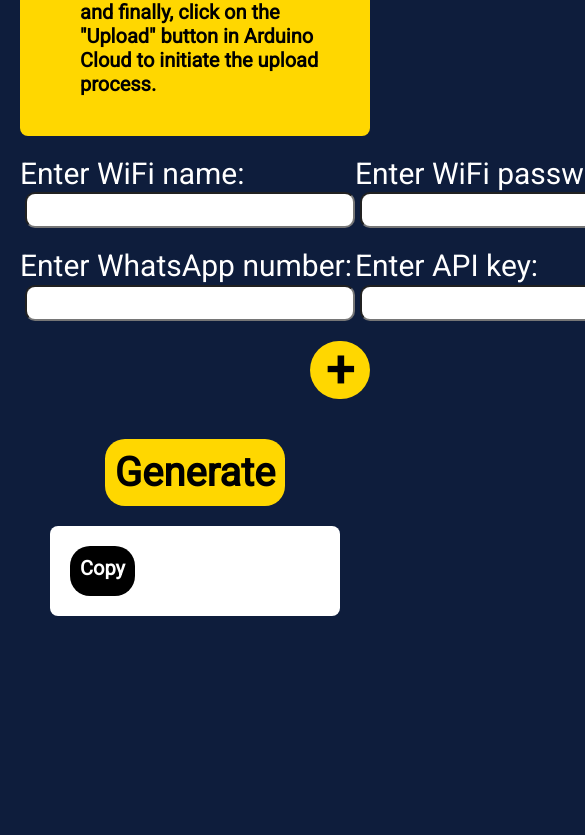
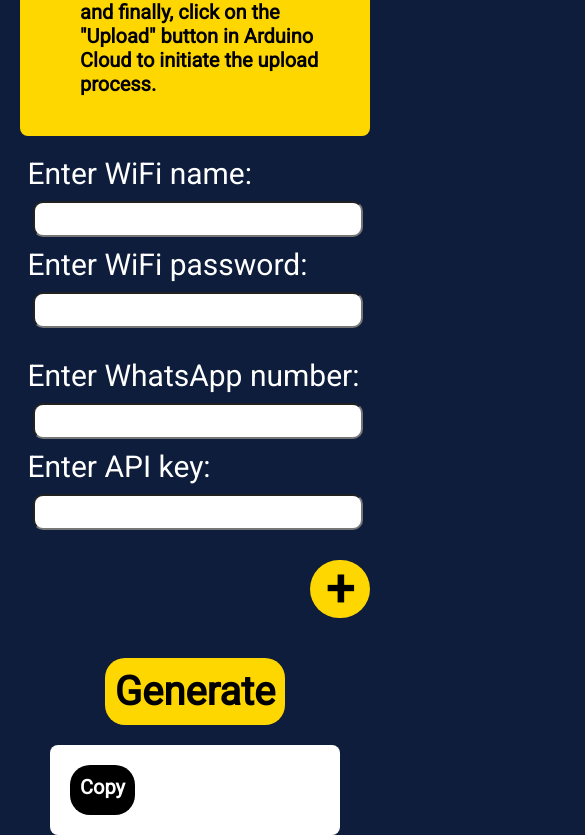
Before and after one commit to Abdul-Hafeez-Galib/GloveLink, a React (Create React App) app: page / in a window 390 px wide. Shown: the part 1067-1902 px from the top of the page, 585 px wide, since content can reach past the window. Before the commit the page ends 1683 px from the top, so only its background shows below. Built offline with nearby package versions, Linux system fonts and the light colour scheme.

Commit message:
responsiveness

```diff
--- a/src/App.css
+++ b/src/App.css
@@ -217,3 +217,38 @@ body{
 input {
     margin-left: 5px;
 }
+
+@media screen and (max-width: 768px) {
+    .all-details-box{
+        display: flex;
+        justify-content: center;
+    }
+    .wifi-labels{
+        display: flex;
+        justify-content: flex-start;
+        flex-direction: column;
+    }
+    .wifi-labels label{
+        margin-bottom: 10px;
+    }
+    .wifi-labels input{
+        display: flex;
+        justify-content: flex-start;
+        flex-direction: column;
+        margin-top: 10px;
+    }
+    .phone-labels{
+        display: flex;
+        justify-content: flex-start;
+        flex-direction: column;
+    }
+    .phone-labels input{
+        display: flex;
+        justify-content: flex-start;
+        flex-direction: column;
+        margin-top: 10px;
+    }
+    .phone-labels label{
+        margin-bottom: 10px;
+    }
+}
--- a/src/App.js
+++ b/src/App.js
@@ -252,9 +252,9 @@ function App() {
       <div className='Instructions-box'>
         <h2>Instructions for use</h2>
         <ul>
-          <li>Access Arduino IDE through Desktop App or <a Clouda href='https://cloud.arduino.cc/home/' target="_blank">Arduino Cloud</a> website. Create an account (or login).</li>
+          <li>Access Arduino IDE through Desktop App or <a Clouda href='https://cloud.arduino.cc/home/'>Arduino Cloud</a> website. Create an account (or login).</li>
           <li>Select board as ESP32-WROOM-DA Module.</li>
-          <li>Go to this <a href='https://www.callmebot.com/blog/free-api-whatsapp-messages/' target="_blank">link</a> and follow the given instructions to setup the notification system on your phone</li>
+          <li>Go to this <a href='https://www.callmebot.com/blog/free-api-whatsapp-messages/'>link</a> and follow the given instructions to setup the notification system on your phone</li>
           <li>On the GloveLink website, enter the wifi and phone number details first then locate and click the "+" button to add a field where you can input the required data.</li>
           <li>When inputting numerical values, please use the symbols "{">"}", "{"<"}", and "==" to denote "greater than", "less than", and "equal to" the specified field value, respectively.</li>
           <li>Click the "Generate Code" button and then select the "Copy" option.</li>
@@ -262,7 +262,7 @@ function App() {
           <li>Connect the ESP-32 device, and finally, click on the "Upload" button in Arduino Cloud to initiate the upload process.</li>
         </ul>
       </div>
-
+      <div className='all-details-box'>
         <div className="perma_details-box">
           <div className="wifi_details-box">
           <form className='wifi-labels'>
@@ -283,6 +283,7 @@ function App() {
                 <input name='apik' onChange={handlePermForm} />
             </label>
             </form>
+          </div>
         </div>
       </div>
 
```
Also changed, not shown: 1 other file (tests, documents, lock files or other folders). Lines whose indentation alone changed are shown as unchanged.
